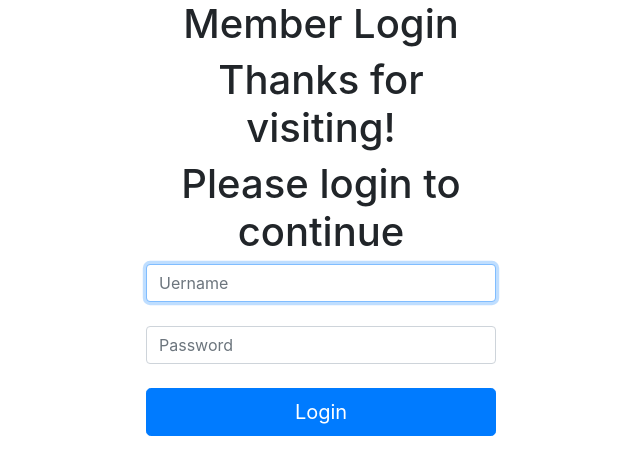
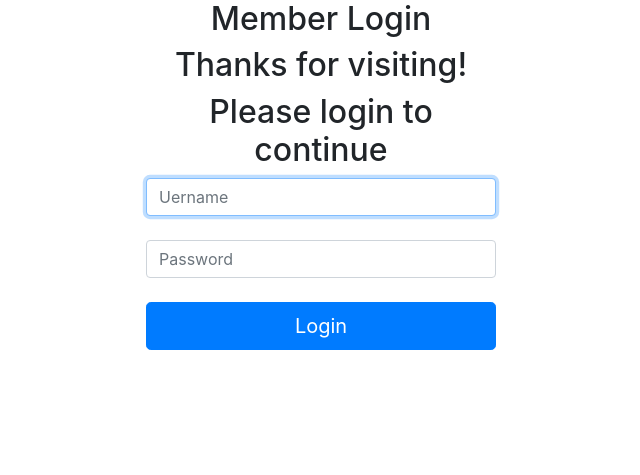
Before and after one commit to Houssam-Sawan/clinic, a PHP site: page / in a window 1280 px wide. Shown: the top 475 px of the page, without its empty margins (319-959 px from the left). Run offline with PHP 8.4, Linux system fonts and the light colour scheme.

Commit message:
login form style enhanced style

```diff
--- a/index.php
+++ b/index.php
@@ -12,10 +12,10 @@
         <div class="container">
             <div class="row">
                 <div class="col-sm-6 col-md-4 offset-md-4 offset-sm-3">
-                    <h1 class="text-center login-title main-title">Member Area</h1>
-                    <h1 class="text-center login-title">Thanks for logging in!</h1>
+                    <h2 class="text-center  ">Member Area</h2>
+                    <h2 class="text-center ">Thanks for logging in!</h2>
                     <div class="account-wall">
-    <!--                <h1>Member Area</h1>
+    <!--                <h2>Member Area</h2>
                     <p>Thanks for logging in! You are <code><?=$_SESSION['FullName']?></code>
                     and your email address is <code><?=$_SESSION['EmailAddress']?></code>.</p>
     -->
@@ -68,16 +68,12 @@
                 echo '<div class="container">
                 <div class="row">
                     <div class="col-sm-6 col-md-4 offset-md-4 offset-sm-3">
-                        <h1 class="text-center login-title main-title">Success</h1>
-                        <h1 class="text-center login-title">We are now redirecting you to the member area.</h1>
-                        <h1 class="text-center login-title">If you auto directing doesnt work please click
-                        <a href="index.php">here</a></h1>
+                        <h2 class="text-center">Success</h2>
+                        <h2 class="text-center">We are now redirecting you to the member area.</h2>
+                        <h2 class="text-center">If you auto directing doesnt work please click
+                        <a href="index.php">here</a></h2>
                 </div></div></div>';
 
-                //echo "<h1>Success</h1>";
-            // echo "<p>We are now redirecting you to the member area.</p>";
-                //echo <meta http-equiv="refresh" content="2;url=http://example.com/" />
-                //echo "<meta http-equiv='refresh' content='=2;url=index.php' />";
             echo '<script language="javascript" type="text/javascript">
                 location.href = "index.php";
                 </script>
@@ -86,9 +82,6 @@
             else
             {
                 error("Sorry, the Username or Password is not correct");
-            /* echo "<h1>Error</h1>";
-                echo "<p>Sorry, your account could not be found. Please
-                    <a href=\"index.php\">click here to try again</a>.</p>";*/
                 mysqli_close($dbc);
             }
 
@@ -105,9 +98,9 @@
     <div class="container">
         <div class="row">
             <div class="col-sm-6 col-md-4 offset-md-4 offset-sm-3">
-            <h1 class="text-center login-title main-title">Member Login</h1>
-            <h1 class="text-center login-title">Thanks for visiting!</h1>
-            <h1 class="text-center login-title">Please login to continue</h1>
+            <h2 class="text-center">Member Login</h2>
+            <h2 class="text-center ">Thanks for visiting!</h2>
+            <h2 class="text-center ">Please login to continue</h2>
                 <div class="account-wall">
                     <form class="form-signin" method="post" action="index.php" name="loginform" id="loginform">
                         <fieldset>
```
